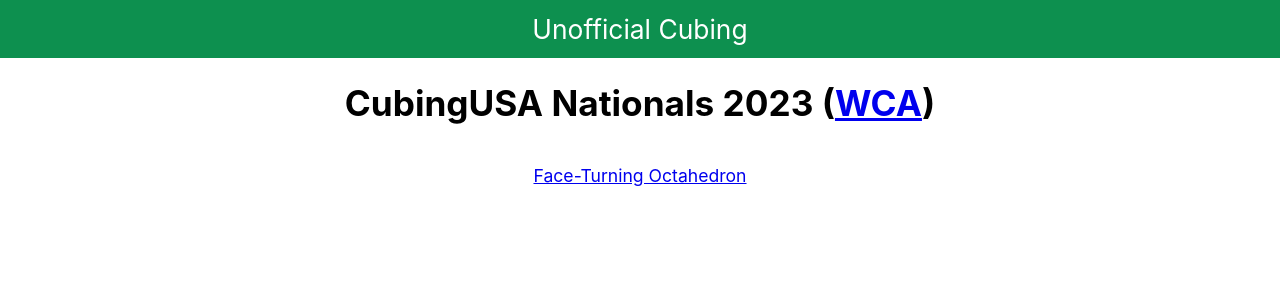
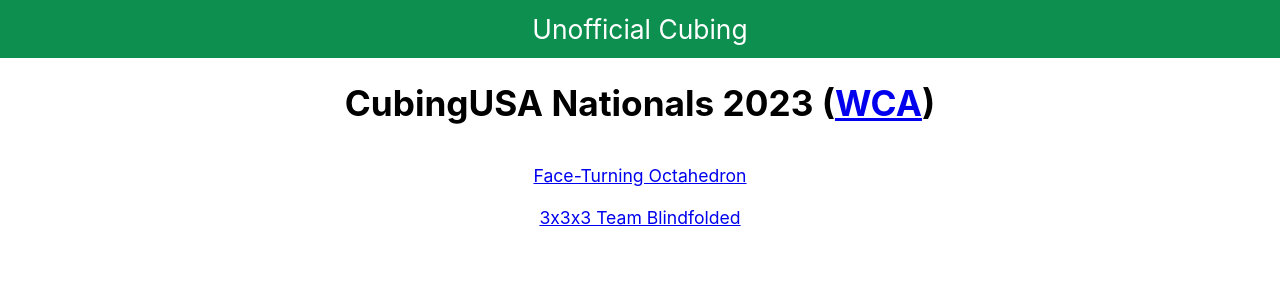
Before and after one commit to cubing/unofficial.cubing.net, a website: page competitions/CubingUSANationals2023/index.html in a window 1280 px wide. Drawn offline with Linux system fonts and the light colour scheme; some icons are missing.

Commit message:
Add Team BLD to Nationals listing.

```diff
--- a/competitions/CubingUSANationals2023/index.html
+++ b/competitions/CubingUSANationals2023/index.html
@@ -18,6 +18,7 @@
     <h1>CubingUSA Nationals 2023 (<a
         href="https://www.worldcubeassociation.org/competitions/CubingUSANationals2023">WCA</a>)</h1>
     <div><span class="cubing-icon unofficial-fto"></span> <a href="./fto/">Face-Turning Octahedron</a></div>
+    <div><span class="cubing-icon event-333bf"></span> <a href="./333-team-bld/">3x3x3 Team Blindfolded</a></div>
   </div>
 </body>
 
```
